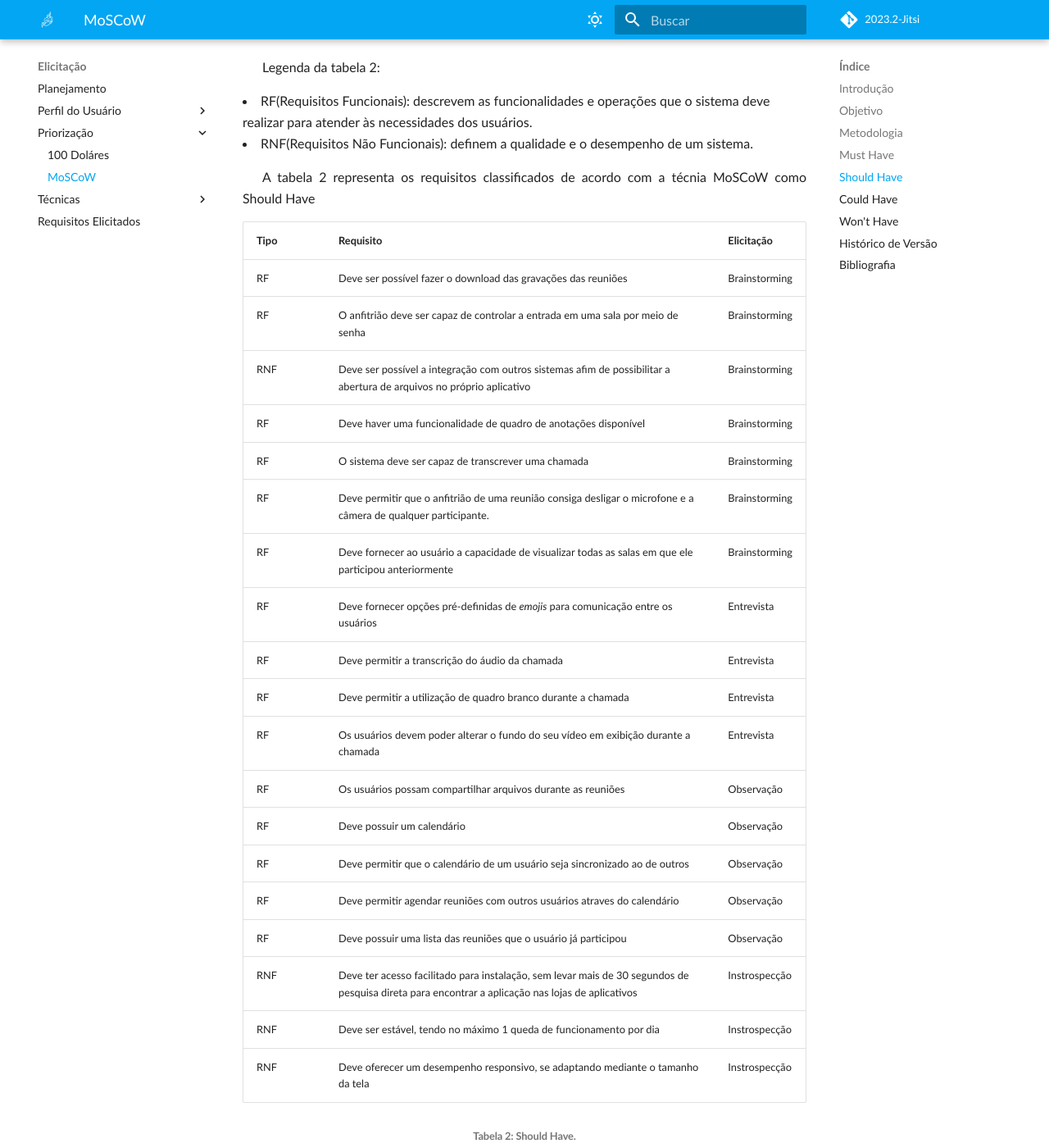
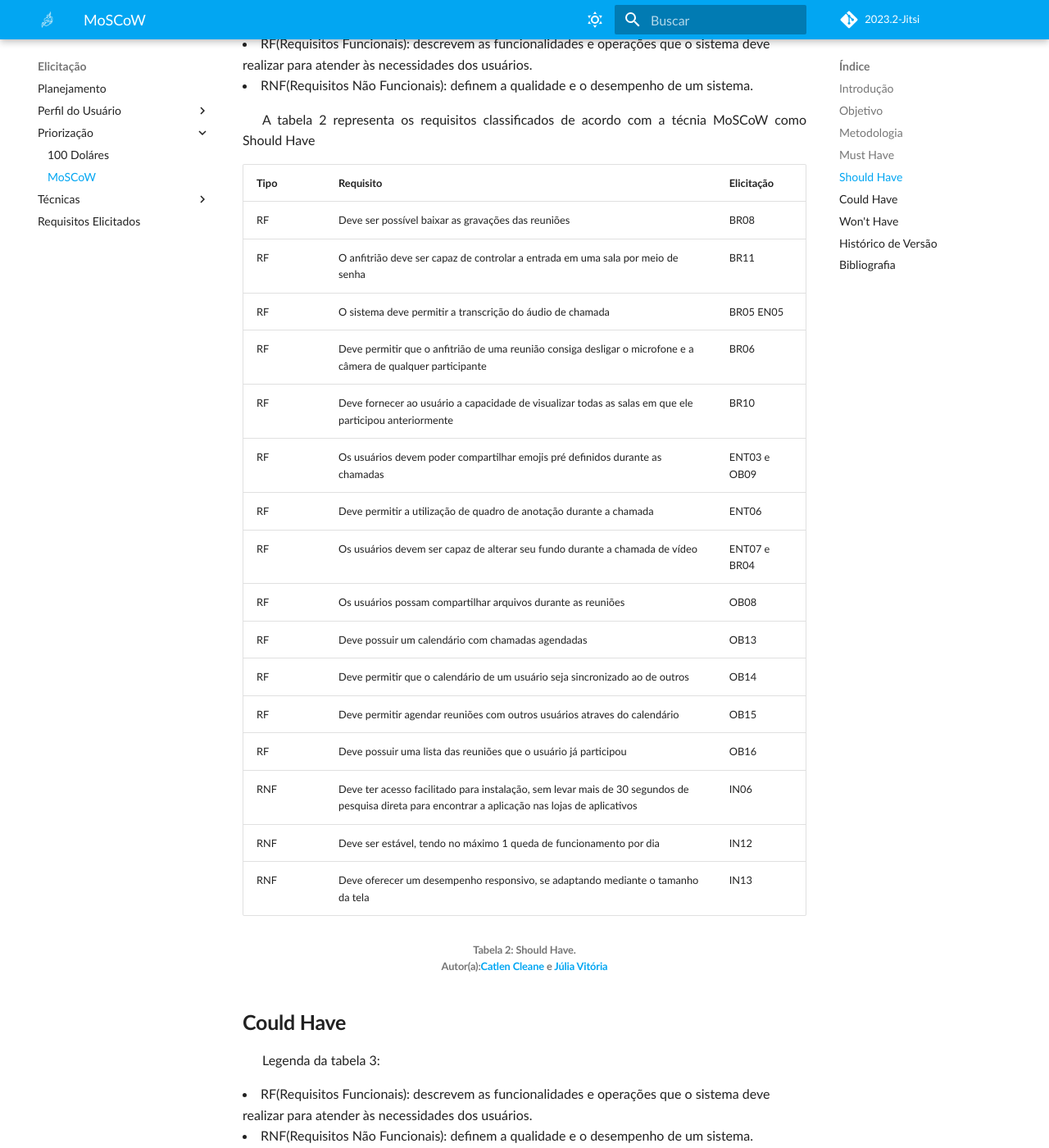
Before and after one commit to Requisitos-de-Software/2023.2-Jitsi, an MkDocs documentation site: the page built from docs/Elicitacao/priorizacao/MoSCoW.md, in a window 1280 px wide and 1400 px high, scrolled down 2847 px. Shown: the whole window at 82% size. Built offline with MkDocs 1.6.1 and Material for MkDocs 9.7.7, drawn with Linux system fonts in a browser that asks for light colours; some web fonts are replaced; comment, search, counter and statistics services are not loaded; some of the changed text lies outside the part shown.

Commit message:
Correção do Moscow

```diff
--- a/docs/Elicitacao/priorizacao/MoSCoW.md
+++ b/docs/Elicitacao/priorizacao/MoSCoW.md
@@ -36,28 +36,26 @@
 
 | Tipo | Requisito | Elicitação |
 | -------|--------|------------|
-|RF| O usuário deve ser capaz de compartilhar sua tela durante as reuniões | Brainstorming|
-|RF| Deve permitir a gravação de reuniões  |Brainstorming|
-|RF| Deve permitir que o anfitrião tenha a capacidade de remover um participante específico da reunião |Brainstorming|
-|RNF| Deve oferecer uma interface simples e objetiva |Brainstorming|
-|RF| Deve oferecer configurações claras e intuitivas |Brainstorming|
-| RF | Os usuários devem poder compartilhar suas telas durante as reuniões | Entrevista |
-| RF | Os usuários devem ser capazes de criar uma videoconferência | Entrevista |
-| RF | Deve permitir a gravação de chamadas | Entrevista |
-|RNF | Deve ter uma interface intuitiva, permitindo que o usuário consiga realizar qualquer atividade com menos de 5 cliques | Entrevista |
-|RF| Deve permitir fazer autenticação através de outros aplicativos, como Google ou Facebook| Observação |
-|RF| Dever permitir convidar participantes através de compartilhamento de link por meio de outros aplicativos| Observação |
-|RF| Deve possuir a opção de mutar o áudio| Observação |
-|RF| Deve permitir a gravação de chamadas | Observação |
-|RF| Deve permitir enviar menssagem de texto durante a videochamada | Observação |
-|RF| Os usuários devem poder compartilhar suas telas durante as chamadas | Observação |
-|RF| Deve permitir configuração de perfil |Observação |
-|RNF| Deve garantir a segurança dos dados confidenciais compartilhados durante as reuniões por vídeoconferência| Observação |
-|RNF| Deve ser um aplicativo ágil e que ocupe pouco espaço de memória | Observação |
-|RNF| Deve ser um aplicativo intuitivo que o usuário possa utilizar sem dificuldades | Observação |
-|RF| Deve permitir a configuração de controles de acesso | Instrospecção |
-|RNF| Ser compatível com sistemas operacionais Android e IOS| Instrospecção |
-|RNF| Deve ser de código aberto e gratuito | Instrospecção |
+|RF| O usuário deve ser capaz de compartilhar sua tela durante as reuniões |BR02|
+|RF| Deve permitir a gravação de chamadas  |BR03|
+|RF| Deve permitir que o anfitrião tenha a capacidade de remover um participante específico da reunião |BR07|
+|RNF| Deve oferecer uma interface simples e objetiva, permitindo que o usuário consiga realizar qualquer atividade com menos de 5 cliques |BR17|
+| RF | Os usuários devem poder compartilhar suas telas durante as reuniões |ENT01|
+| RF | Os usuários devem ser capazes de criar uma videoconferência | ENT02 |
+| RF | Deve permitir a gravação de chamadas | ENT04 |
+|RNF | Deve ter uma interface clara e intuitiva, permitindo que o usuário consiga realizar qualquer atividade com menos de 5 cliques | EN08 e OB18|
+|RF| Deve permitir fazer autenticação através de outros aplicativos, como Google ou Facebook| OB01 |
+|RF| Dever permitir convidar participantes através de compartilhamento de link por meio de outros aplicativos| OB02 |
+|RF| Deve possuir a opção de mutar o áudio| OB04 |
+|RF| Deve permitir a gravação de chamadas | OB05 |
+|RF| Deve permitir enviar menssagem de texto durante a videochamada | OB06 |
+|RF| Os usuários devem poder compartilhar suas telas durante as chamadas | OB07 |
+|RF| Deve permitir configuração de perfil |OB11 |
+|RNF| Deve garantir a segurança dos dados confidenciais compartilhados durante as reuniões por vídeoconferência| OB12 |
+|RNF| Deve ser um aplicativo que ocupe pouco menos de 100mb de memória | OB17 |
+|RF| Deve permitir a configuração de controles de acesso | IN01 |
+|RNF| Ser compatível com sistemas operacionais Android e IOS| IN05 |
+|RNF| Deve ser de código aberto e gratuito | IN07 |
 
 <h6 align = "center"> Tabela 1: Must Have.
 <br> Autor(a):<a href="https://github.com/catlenc">Catlen Cleane</a> e <a href="https://github.com/Juhvitoria4">Júlia Vitória</a>
@@ -77,25 +75,22 @@
 
 | Tipo | Requisito | Elicitação |
 | -------|--------|------------|
-|RF| Deve ser possível fazer o download das gravações das reuniões|Brainstorming|
-|RF| O anfitrião deve ser capaz de controlar a entrada em uma sala por meio de senha|Brainstorming|
-|RNF| Deve ser possível a integração com outros sistemas afim de possibilitar a abertura de arquivos no próprio aplicativo| Brainstorming |
-|RF| Deve haver uma funcionalidade de quadro de anotações disponível  | Brainstorming |
-|RF| O sistema deve ser capaz de transcrever uma chamada|Brainstorming|
-|RF| Deve permitir que o anfitrião de uma reunião consiga desligar o microfone e a câmera de qualquer participante. |Brainstorming|
-|RF| Deve fornecer ao usuário a capacidade de visualizar todas as salas em que ele participou anteriormente |Brainstorming|
-| RF | Deve fornecer opções pré-definidas de _emojis_ para comunicação entre os usuários | Entrevista |
-| RF | Deve permitir a transcrição do áudio da chamada | Entrevista |
-| RF | Deve permitir a utilização de quadro branco durante a chamada | Entrevista |
-| RF | Os usuários devem poder alterar o fundo do seu vídeo em exibição durante a chamada | Entrevista |
-|RF| Os usuários possam compartilhar arquivos durante as reuniões | Observação |
-|RF| Deve possuir um calendário | Observação |
-|RF| Deve permitir que o calendário de um usuário seja sincronizado ao de outros | Observação |
-|RF| Deve permitir agendar reuniões com outros usuários atraves do calendário | Observação |
-|RF| Deve possuir uma lista das reuniões que o usuário já participou | Observação |
-|RNF| Deve ter acesso facilitado para instalação, sem levar mais de 30 segundos de pesquisa direta para encontrar a aplicação nas lojas de aplicativos | Instrospecção |
-|RNF| Deve ser estável, tendo no máximo 1 queda de funcionamento por dia | Instrospecção |
-|RNF| Deve oferecer um desempenho responsivo, se adaptando mediante o tamanho da tela  |Instrospecção |
+|RF| Deve ser possível baixar as gravações das reuniões|BR08|
+|RF| O anfitrião deve ser capaz de controlar a entrada em uma sala por meio de senha|BR11|
+|RF| O sistema deve permitir a transcrição do áudio de chamada|BR05 EN05|
+|RF| Deve permitir que o anfitrião de uma reunião consiga desligar o microfone e a câmera de qualquer participante |BR06|
+|RF| Deve fornecer ao usuário a capacidade de visualizar todas as salas em que ele participou anteriormente |BR10|
+| RF | Os usuários devem poder compartilhar emojis pré definidos durante as chamadas | ENT03 e OB09|
+| RF | Deve permitir a utilização de quadro de anotação durante a chamada | ENT06 |
+| RF | Os usuários devem ser capaz de alterar seu fundo durante a chamada de vídeo| ENT07 e BR04|
+|RF| Os usuários possam compartilhar arquivos durante as reuniões | OB08 |
+|RF| Deve possuir um calendário com chamadas agendadas| OB13 |
+|RF| Deve permitir que o calendário de um usuário seja sincronizado ao de outros | OB14 |
+|RF| Deve permitir agendar reuniões com outros usuários atraves do calendário | OB15 |
+|RF| Deve possuir uma lista das reuniões que o usuário já participou | OB16 |
+|RNF| Deve ter acesso facilitado para instalação, sem levar mais de 30 segundos de pesquisa direta para encontrar a aplicação nas lojas de aplicativos | IN06 |
+|RNF| Deve ser estável, tendo no máximo 1 queda de funcionamento por dia | IN12 |
+|RNF| Deve oferecer um desempenho responsivo, se adaptando mediante o tamanho da tela  |IN13 |
 
 <h6 align = "center"> Tabela 2: Should Have.
 <br> Autor(a):<a href="https://github.com/catlenc">Catlen Cleane</a> e <a href="https://github.com/Juhvitoria4">Júlia Vitória</a>
@@ -115,15 +110,13 @@
 
 |Tipo | Requisito | Elicitação |
 | -------|--------|------------|
-|RF| Deve oferecer um modo claro ou escuro de interface como parte de suas funcionalidades de acessibilidade |Brainstorming|
-|RNF| Deve possuir um bom contraste entre as cores afim aprimorar a legibilidade | Brainstorming|
-|RNF| Deve ser possível ingressar em uma reunião sem a necessidade de um login |Brainstorming|
-|RF| O usuário deve ser capaz de alterar seu fundo em uma chamada de vídeo |Brainstorming|
-|RF| Deve possuir um mecanismo de busca a partir da data da reunião|Brainstorming|
-|RF| O anfitrião deve ser capaz de conceder permissões diferentes, a cada participante, para a utilização das ferramentas durante a reunião |Brainstorming|
-|RF| Deve possuir um link de ajuda para explicar como se convida outros participantes | Observação |
-|RF| Os usuários devem poder compartilhar emojis pré-definidos durante as chamadas | Observação |
-|RF| Deve ser possível deletar reuniões armazenadas | Instrospecção |
+|RF| Deve oferecer um modo claro ou escuro de interface como parte de suas funcionalidades de acessibilidade |BR16|
+|RNF| Deve possuir um bom contraste entre as cores afim aprimorar a legibilidade | BR18|
+|RNF| Deve ser possível ingressar em uma reunião sem a necessidade de um login |BR12|
+|RF| Deve possuir um mecanismo de busca a partir da data da reunião|BR09|
+|RF| O anfitrião deve ser capaz de conceder permissões diferentes, a cada participante, para a utilização das ferramentas durante a reunião |BR13|
+|RF| Deve possuir um link de ajuda para explicar como se convida outros participantes | OB03 |
+|RF| Deve ser possível deletar reuniões armazenadas | IN08 |
 
 <h6 align = "center"> Tabela 3: Could Have.
 <br> Autor(a):<a href="https://github.com/catlenc">Catlen Cleane</a> e <a href="https://github.com/Juhvitoria4">Júlia Vitória</a>
@@ -145,9 +138,8 @@
 
 |Tipo| Requisito | Elicitação |
 | -------|--------|------------|
-|RNF| Deve ser possível a integração com aplicativos de calendário afim de possibilitar a visualização dos compromissos do usuario no aplicativo|Brainstorming|
-|RF| Os usuários possam tirar foto de captura de tela | Observação |
-|RF| O anfitrião conseguir atraveS do compartilhamento de tela interagir no celular de outro usuário | Observação |
+|RNF| Deve ser possível a integração com aplicativos de calendário afim de possibilitar a visualização dos compromissos do usuario no aplicativo|BR15|
+|RF| O anfitrião conseguir atraveS do compartilhamento de tela interagir no celular de outro usuário | OB10 |
 
 <h6 align = "center"> Tabela 4: Won't Have.
 <br> Autor(a):<a href="https://github.com/catlenc">Catlen Cleane</a> e <a href="https://github.com/Juhvitoria4">Julia Vitoria</a>
```
Also changed, not shown: other parts of docs/Elicitacao/priorizacao/MoSCoW.md (+1 -0 lines), docs/Elicitacao/tecnicas/brainstorming.md (+1 -1 lines), docs/Planejamento/cronograma_realizado.md (+1 -1 lines).
